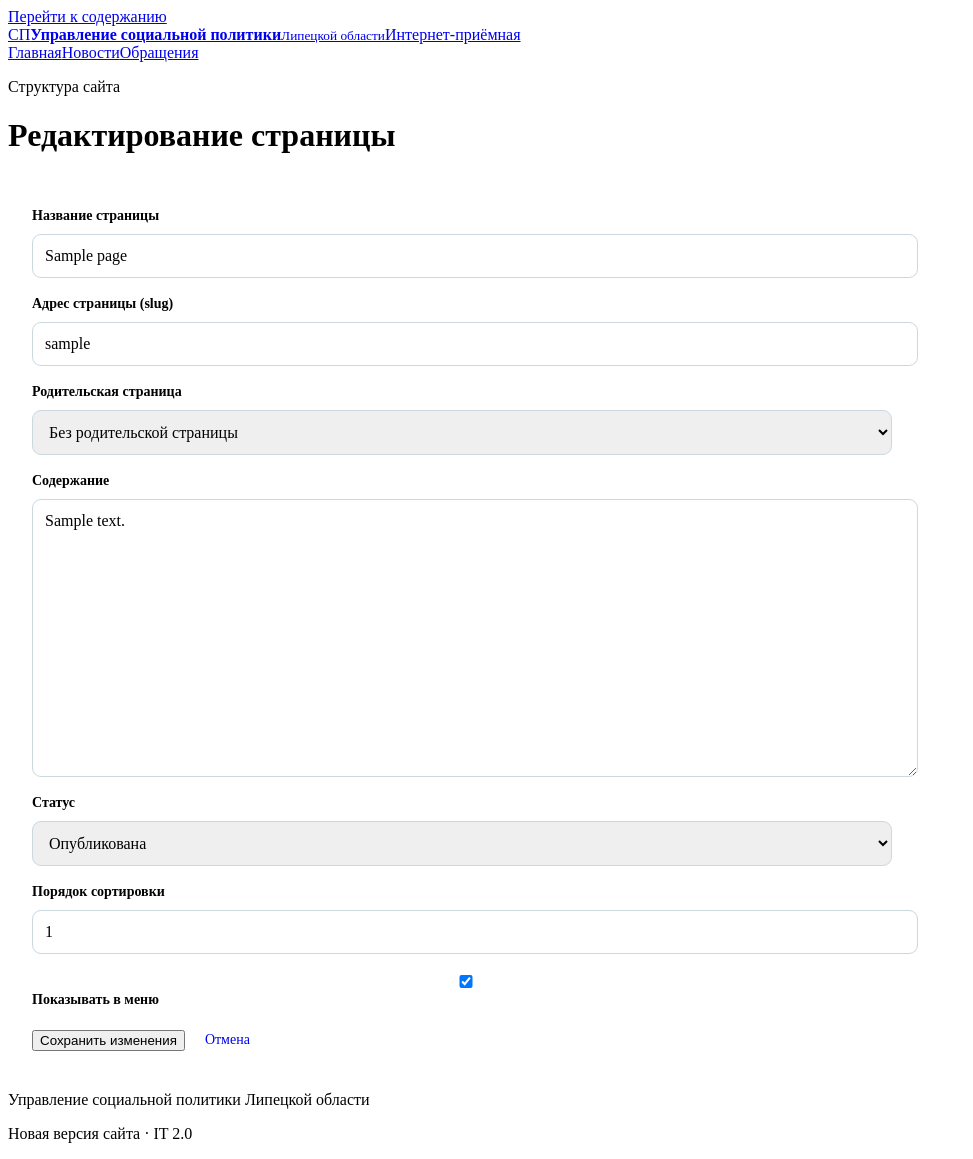
After one commit to nik1t78/it, a Laravel app: a page that uses it-2.0/resources/views/admin/pages/edit.blade.php in a window 1280 px wide. The commit adds this page. Shown: the whole page, without its empty margins (0-973 px from the left). Run offline with Laravel 12, Linux system fonts and the light colour scheme; a user stored in the database is signed in; tables that the repository leaves empty hold one stand-in row (values such as "Sample post").

Commit message:
feat(it-2.0): complete page editor screens and public page routing

```diff
--- a/it-2.0/app/Http/Controllers/Admin/PageController.php
+++ b/it-2.0/app/Http/Controllers/Admin/PageController.php
@@ -12,17 +12,15 @@ class PageController extends Controller {
  public function create(): View {$parents=Page::query()->orderBy('title')->get();return view('admin.pages.create',compact('parents'));}
  public function store(Request $request): RedirectResponse {
   $data=$this->validated($request);$data['slug']=$this->uniqueSlug((string)(($data['slug']??null)?:$data['title']));
-  $data['show_in_menu']=$request->boolean('show_in_menu');
-  Page::query()->create($data);
+  $data['show_in_menu']=$request->boolean('show_in_menu');Page::query()->create($data);
   return redirect()->route('admin.pages.index')->with('status','Страница создана.');
  }
- public function edit(Page $page): View {$parents=Page::query()->whereKeyNot($page->id)->orderBy('title')->get();return view('admin.pages.edit',compact('page','parents'));}
+ public function edit(Page $page): View {$parents=Page::query()->where('id','!=',$page->id)->orderBy('title')->get();return view('admin.pages.edit',compact('page','parents'));}
  public function update(Request $request,Page $page): RedirectResponse {
   $data=$this->validated($request,$page);
-  if((int)($data['parent_id']??0)===$page->id){return back()->withErrors(['parent_id'=>'Страница не может быть родителем самой себе.'])->withInput();}
+  if((int)($data['parent_id']??0)===$page->id)return back()->withErrors(['parent_id'=>'Страница не может быть родителем самой себе.'])->withInput();
   $data['slug']=$this->uniqueSlug((string)(($data['slug']??null)?:$page->slug),$page->id);
-  $data['show_in_menu']=$request->boolean('show_in_menu');
-  $page->update($data);
+  $data['show_in_menu']=$request->boolean('show_in_menu');$page->update($data);
   return redirect()->route('admin.pages.index')->with('status','Изменения сохранены.');
  }
  public function destroy(Page $page): RedirectResponse {$page->delete();return redirect()->route('admin.pages.index')->with('status','Страница перемещена в корзину.');}
@@ -30,8 +28,7 @@ class PageController extends Controller {
   return $request->validate([
    'title'=>['required','string','max:255'],'slug'=>['nullable','string','max:190',Rule::unique('pages','slug')->ignore($page?->id)],
    'body'=>['nullable','string'],'status'=>['required',Rule::in(['draft','published'])],
-   'sort_order'=>['required','integer','min:0','max:100000'],
-   'parent_id'=>['nullable','integer',Rule::exists('pages','id')],
+   'sort_order'=>['required','integer','min:0','max:100000'],'parent_id'=>['nullable','integer',Rule::exists('pages','id')],
   ]);
  }
  private function uniqueSlug(string $value,?int $ignoreId=null): string {
--- a/it-2.0/resources/views/admin/dashboard.blade.php
+++ b/it-2.0/resources/views/admin/dashboard.blade.php
@@ -3,8 +3,8 @@
 @section('content')
 <div class="admin-topline"><div><p class="eyebrow">Администрирование</p><h1>Панель управления</h1><p class="muted-dark">Здравствуйте, {{ auth()->user()->name }}.</p></div><form method="post" action="{{ route('admin.logout') }}">@csrf<button class="button button-outline" type="submit">Выйти</button></form></div>
 <section class="section-block"><h2>Управление сайтом</h2><div class="service-grid">
-<a class="service-card" href="#"><span class="card-kicker">01</span><h3>Страницы</h3><p>Управление страницами — следующий этап.</p></a>
-<a class="service-card" href="{{ route('admin.news.index') }}"><span class="card-kicker">02</span><h3>Новости</h3><p>Создание, редактирование и публикация материалов.</p></a>
+<a class="service-card" href="{{ route('admin.pages.index') }}"><span class="card-kicker">01</span><h3>Страницы</h3><p>Создание, редактирование и публикация информационных разделов.</p></a>
+<a class="service-card" href="{{ route('admin.news.index') }}"><span class="card-kicker">02</span><h3>Новости</h3><p>Создание, редактирование и публикация новостей.</p></a>
 <a class="service-card" href="#"><span class="card-kicker">03</span><h3>Пользователи</h3><p>Роли, доступы и учётные записи сотрудников — следующий этап.</p></a>
 </div></section>
 @endsection
--- /dev/null
+++ b/it-2.0/resources/views/admin/pages/_form.blade.php
@@ -0,0 +1,8 @@
+@if($errors->any())<div class="form-errors" role="alert">@foreach($errors->all() as $error)<p>{{ $error }}</p>@endforeach</div>@endif
+<label for="title">Название страницы</label><input id="title" name="title" value="{{ old('title',$page?->title) }}" maxlength="255" required>
+<label for="slug">Адрес страницы (slug)</label><input id="slug" name="slug" value="{{ old('slug',$page?->slug) }}" maxlength="190" placeholder="Создаётся из названия, если оставить пустым">
+<label for="parent_id">Родительская страница</label><select id="parent_id" name="parent_id"><option value="">Без родительской страницы</option>@foreach($parents as $parent)<option value="{{ $parent->id }}" @selected((string)old('parent_id',$page?->parent_id)===(string)$parent->id)>{{ $parent->title }}</option>@endforeach</select>
+<label for="body">Содержание</label><textarea id="body" name="body" rows="14">{{ old('body',$page?->body) }}</textarea>
+<label for="status">Статус</label><select id="status" name="status" required><option value="draft" @selected(old('status',$page?->status??'draft')==='draft')>Черновик</option><option value="published" @selected(old('status',$page?->status??'draft')==='published')>Опубликована</option></select>
+<label for="sort_order">Порядок сортировки</label><input id="sort_order" type="number" name="sort_order" min="0" max="100000" value="{{ old('sort_order',$page?->sort_order??0) }}" required>
+<label class="remember"><input type="checkbox" name="show_in_menu" value="1" @checked(old('show_in_menu',$page?->show_in_menu??false))> Показывать в меню</label>
--- /dev/null
+++ b/it-2.0/resources/views/admin/pages/edit.blade.php
@@ -0,0 +1,9 @@
+@extends('layouts.public')
+@section('title','Редактирование страницы')
+@section('content')
+<header class="page-heading"><p class="eyebrow">Структура сайта</p><h1>Редактирование страницы</h1></header>
+<form class="admin-form" method="post" action="{{ route('admin.pages.update',$page) }}">@csrf @method('PUT')
+@include('admin.pages._form',['page'=>$page,'parents'=>$parents])
+<div class="form-actions"><button class="button button-primary" type="submit">Сохранить изменения</button><a href="{{ route('admin.pages.index') }}">Отмена</a></div>
+</form>
+@endsection
--- /dev/null
+++ b/it-2.0/resources/views/public/pages/show.blade.php
@@ -0,0 +1,5 @@
+@extends('layouts.public')
+@section('title',$page->title)
+@section('content')
+<article class="article-page"><p class="eyebrow">Информация</p><h1>{{ $page->title }}</h1><div class="article-body">{!! nl2br(e($page->body??'')) !!}</div></article>
+@endsection
```
Also changed, not shown: it-2.0/tests/Feature/PageManagementTest.php (added, +21 -0 lines).
